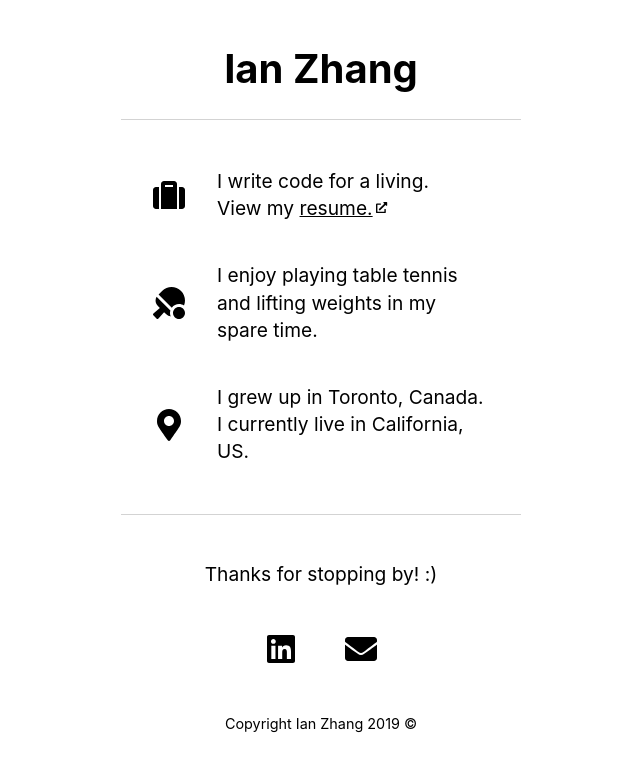
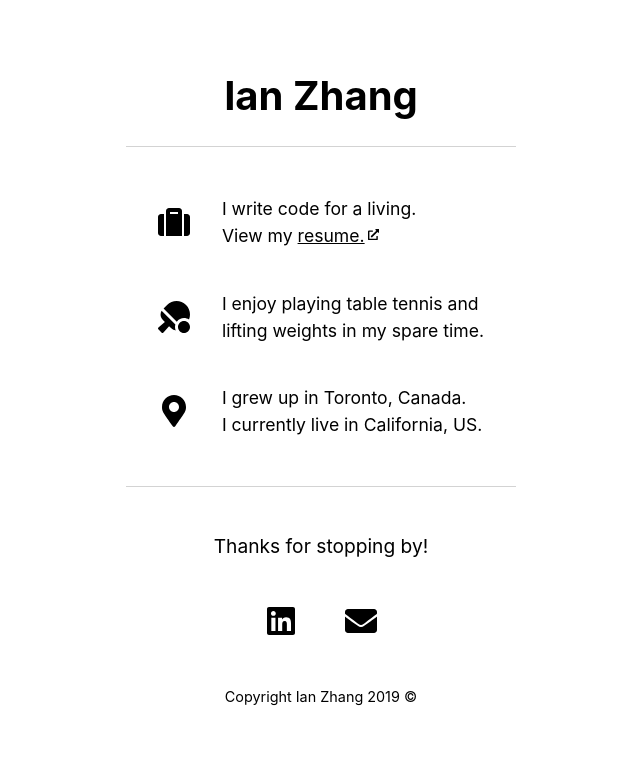
Before and after one commit to ianzh4ng/personal-site, a React app: page / in a window 1280 px wide. Shown: the top 770 px of the page, without its empty margins (319-959 px from the left). Built offline with nearby package versions, Linux system fonts and the light colour scheme.

Commit message:
Refactoring IconCard

```diff
--- a/src/components/ContentSection/ContentSection.tsx
+++ b/src/components/ContentSection/ContentSection.tsx
@@ -7,7 +7,6 @@ import i18n from 'src/content/content';
 export const ContentSection = () => (
   <section className={styles.contentSection}>
     <IconCard Icon={FaSuitcase}>
-      <div>
       <div>{i18n.jobText1}</div>
       <div>
         {i18n.jobText2}
@@ -18,16 +17,14 @@ export const ContentSection = () => (
           {i18n.jobText3}
         </TextLink>
       </div>
-      </div>
     </IconCard>
     <IconCard Icon={FaTableTennis}>
-      <div>{i18n.hobbyText}</div>
+      <div>{i18n.hobbyText1}</div>
+      <div>{i18n.hobbyText2}</div>
     </IconCard>
     <IconCard Icon={FaMapMarkerAlt}>
-      <div>
       <div>{i18n.locationText1}</div>
       <div>{i18n.locationText2}</div>
-      </div>
     </IconCard>
   </section>
 );
--- a/src/components/IconCard/IconCard.mod.scss
+++ b/src/components/IconCard/IconCard.mod.scss
@@ -1,8 +1,7 @@
 .iconCard {
   display: flex;
-  width: 21rem;
   align-items: center;
-  font-size: 1.2rem;
+  font-size: 1.1rem;
   line-height: 1.7rem;
 
   &:not(:last-child) {
@@ -15,4 +14,9 @@
     height: 2rem;
     flex-shrink: 0;
   }
+
+  .textContent {
+    display: flex;
+    flex-direction: column;
+  }
 }
--- a/src/components/IconCard/IconCard.mod.scss.d.ts
+++ b/src/components/IconCard/IconCard.mod.scss.d.ts
@@ -2,6 +2,7 @@ declare namespace IconCardModScssNamespace {
   export interface IIconCardModScss {
     icon: string;
     iconCard: string;
+    textContent: string;
   }
 }
 
--- a/src/components/IconCard/IconCard.tsx
+++ b/src/components/IconCard/IconCard.tsx
@@ -9,6 +9,6 @@ export interface IconCardProps {
 export const IconCard: React.FC<IconCardProps> = ({ Icon, children }) => (
   <div className={styles.iconCard}>
     <Icon className={styles.icon} />
-    {children}
+    <div className={styles.textContent}>{children}</div>
   </div>
 );
--- a/src/content/content.js
+++ b/src/content/content.js
@@ -1,12 +1,12 @@
 export default {
   header: 'Ian Zhang',
-  footerText: 'Thanks for stopping by! :)',
+  footerText: 'Thanks for stopping by!',
   copyright: 'Copyright Ian Zhang 2019 ©',
   jobText1: 'I write code for a living.',
   jobText2: 'View my ',
   jobText3: 'resume.',
-  hobbyText:
-    'I enjoy playing table tennis and lifting weights in my spare time.',
+  hobbyText1: 'I enjoy playing table tennis and',
+  hobbyText2: 'lifting weights in my spare time.',
   locationText1: 'I grew up in Toronto, Canada.',
   locationText2: 'I currently live in California, US.',
 };
```
Lines whose indentation alone changed are shown as unchanged.
